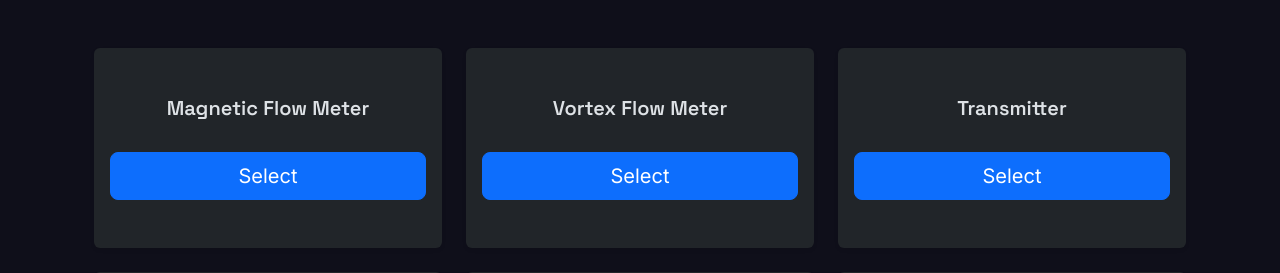
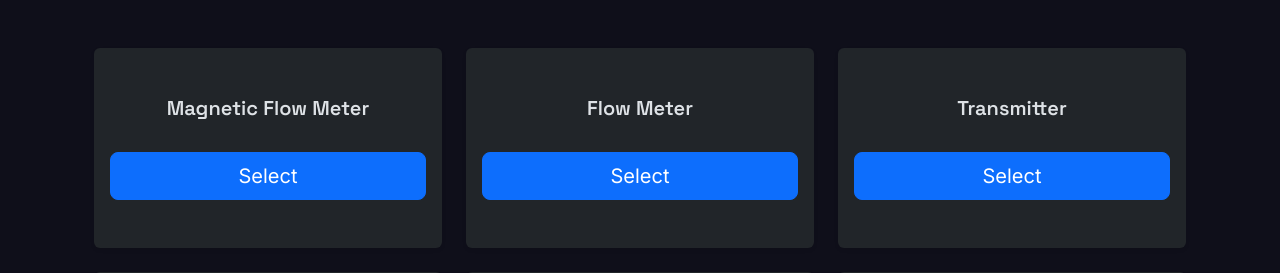
Before and after one commit to protagonistforever/instrumentation_website, a Flask app: page / in a window 1280 px wide. Shown: the part 299-572 px from the top of the page. Run offline with Flask 3, Linux system fonts and the light colour scheme.

Commit message:
Update index.html

```diff
--- a/templates/index.html
+++ b/templates/index.html
@@ -9,7 +9,7 @@
     <div class="row g-4">
         {% set instruments = [
             ("Magnetic Flow Meter", "/magnetic-flow-meter"),
-            ("Vortex Flow Meter", "/vortex-flow-meter"),
+            ("Flow Meter", "/flow-meter"),
             ("Transmitter", "/transmitter"),
             ("Temperature Transmitter", "/temperature-transmitter"),
             ("Control Valve", "/control-valve"),
```
